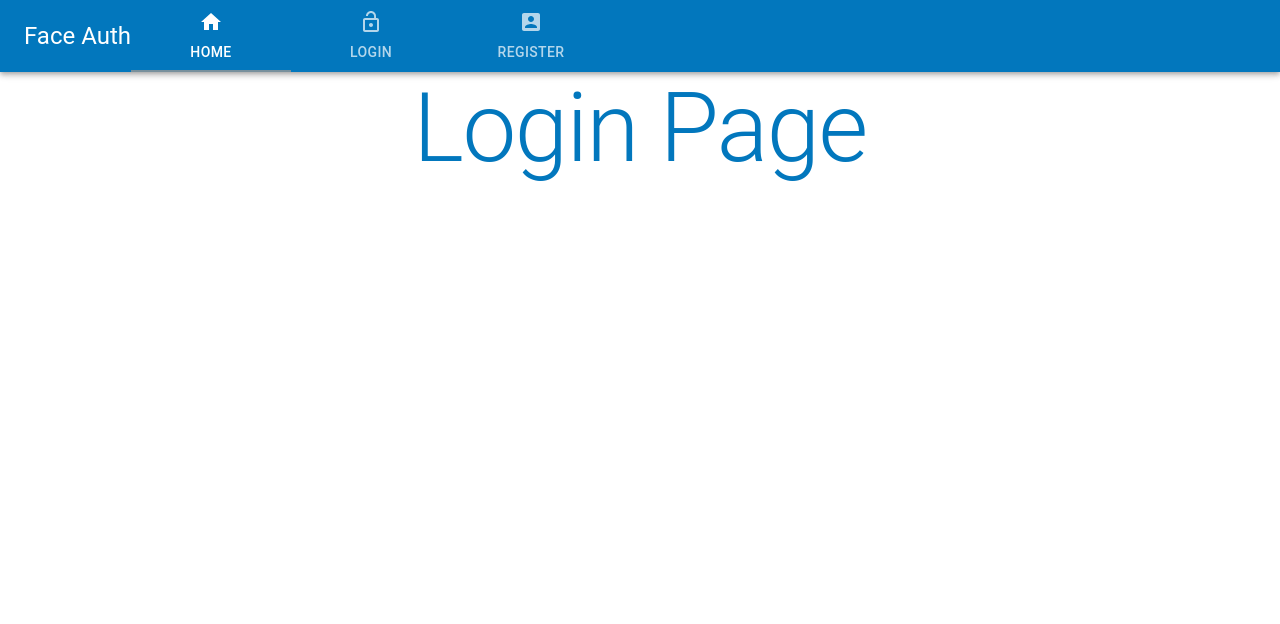
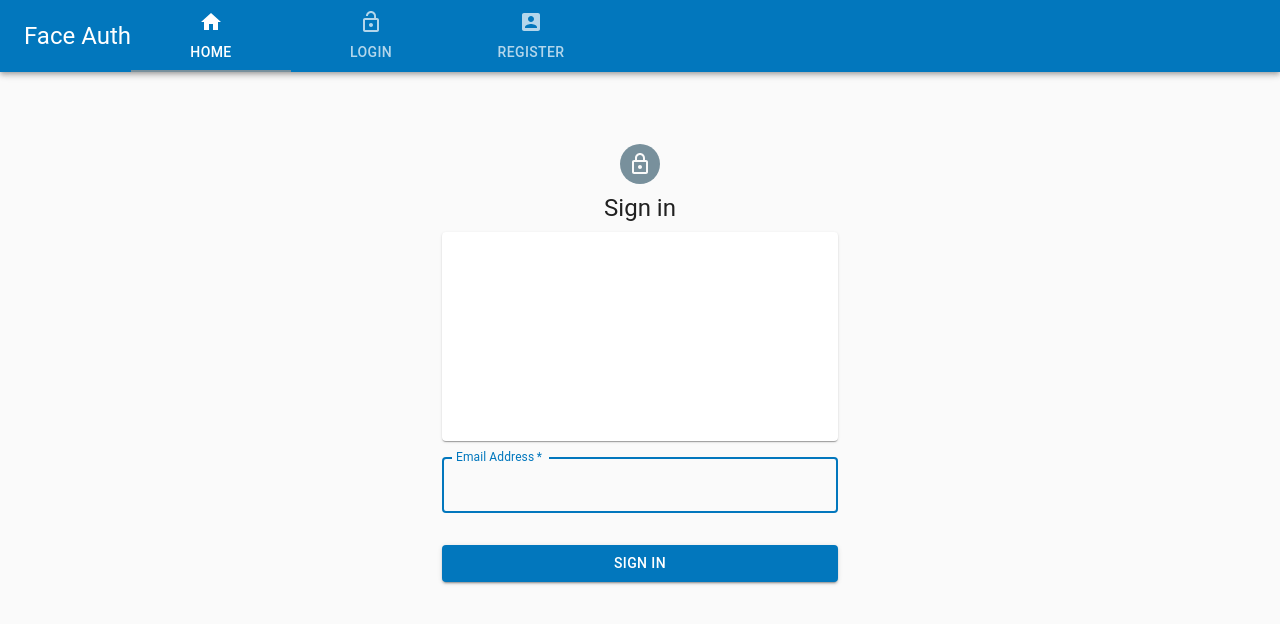
Before and after one commit to Bassonrichard/face-auth, a React (Create React App) app: page /login in a window 1280 px wide. Shown: the top 624 px of the page. Built offline with nearby package versions, Linux system fonts and the light colour scheme; no server answers.

Commit message:
Login page

```diff
--- a/src/components/LoginPage.js
+++ b/src/components/LoginPage.js
@@ -1,12 +1,104 @@
-import React from "react";
-import Typography from "@material-ui/core/Typography";
+import React, { Component } from "react";
+import Avatar from '@material-ui/core/Avatar';
+import Button from '@material-ui/core/Button';
+import CssBaseline from '@material-ui/core/CssBaseline';
+import TextField from '@material-ui/core/TextField';
+import LockOutlinedIcon from '@material-ui/icons/LockOutlined';
+import Typography from '@material-ui/core/Typography';
+import Container from '@material-ui/core/Container';
+import { withStyles } from "@material-ui/core/styles";
+import Paper from "@material-ui/core/Paper";
+import Webcam from "react-webcam";
 
-export default function LoginPage() {
-  return (
-    <div className="LoginPage">
-      <Typography variant="h1" align="center" color="primary" gutterBottom={true}>
-        Login Page
-      </Typography>
-    </div>
-  );
-};
+const styles  = theme => ({
+  webcam:{
+    width:"95%",
+    height:"95%",
+    margin: theme.spacing(1, 1, 1),
+  },
+  paper: {
+    marginTop: theme.spacing(8),
+    display: 'flex',
+    flexDirection: 'column',
+    alignItems: 'center',
+  },
+  avatar: {
+    margin: theme.spacing(1),
+    backgroundColor: theme.palette.secondary.main,
+  },
+  form: {
+    width: '100%', // Fix IE 11 issue.
+    marginTop: theme.spacing(1),
+  },
+  submit: {
+    margin: theme.spacing(3, 0, 2),
+  }
+});
+
+class LoginPage extends Component {
+
+  setRef = webcam => {
+    this.webcam = webcam;
+  };
+
+  capture = () => {
+    const imageSrc = this.webcam.getScreenshot();
+    console.log(imageSrc);
+  };
+
+
+  render(){
+
+    const { classes } = this.props;
+    const videoConstraints = {
+      facingMode: "user"
+    };
+
+    return (
+      <Container component="main" maxWidth="xs">
+      <CssBaseline />
+      <div className={classes.paper}>
+        <Avatar className={classes.avatar}>
+          <LockOutlinedIcon />
+        </Avatar>
+        <Typography component="h1" variant="h5">
+          Sign in
+        </Typography>
+        <form className={classes.form} noValidate>
+          <Paper>
+              <Webcam
+                audio={false}
+                imageSmoothing={true}
+                ref={this.setRef}
+                className={classes.webcam}
+                screenshotFormat="image/jpeg"
+                videoConstraints={videoConstraints} />
+          </Paper>
+          <TextField
+            variant="outlined"
+            margin="normal"
+            required
+            fullWidth
+            id="email"
+            label="Email Address"
+            name="email"
+            autoComplete="email"
+            autoFocus
+          />
+          <Button
+            fullWidth
+            variant="contained"
+            color="primary"
+            onClick={this.capture}
+            className={classes.submit}
+          >
+            Sign In
+          </Button>
+        </form>
+      </div>
+    </Container>
+    );
+  }
+}
+
+export default withStyles(styles, { withTheme: true })(LoginPage);
```
